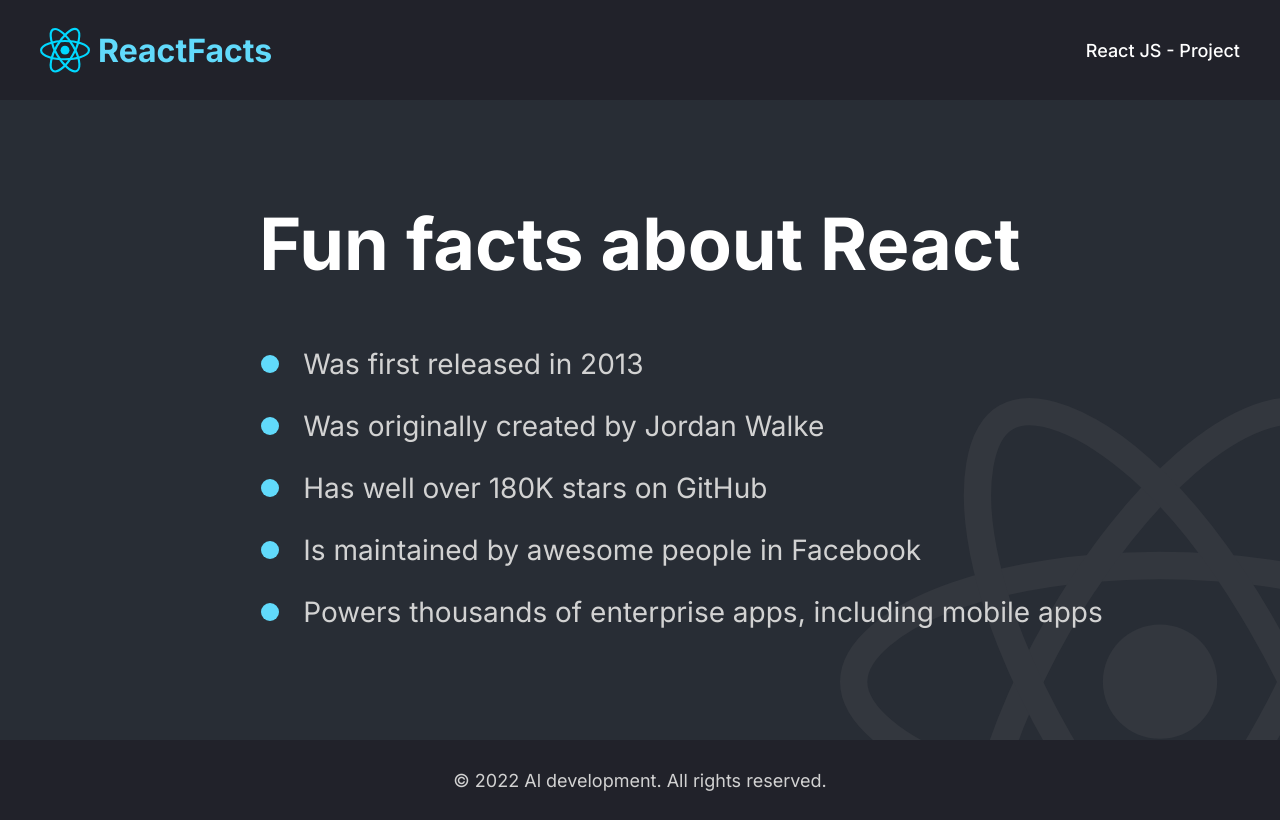
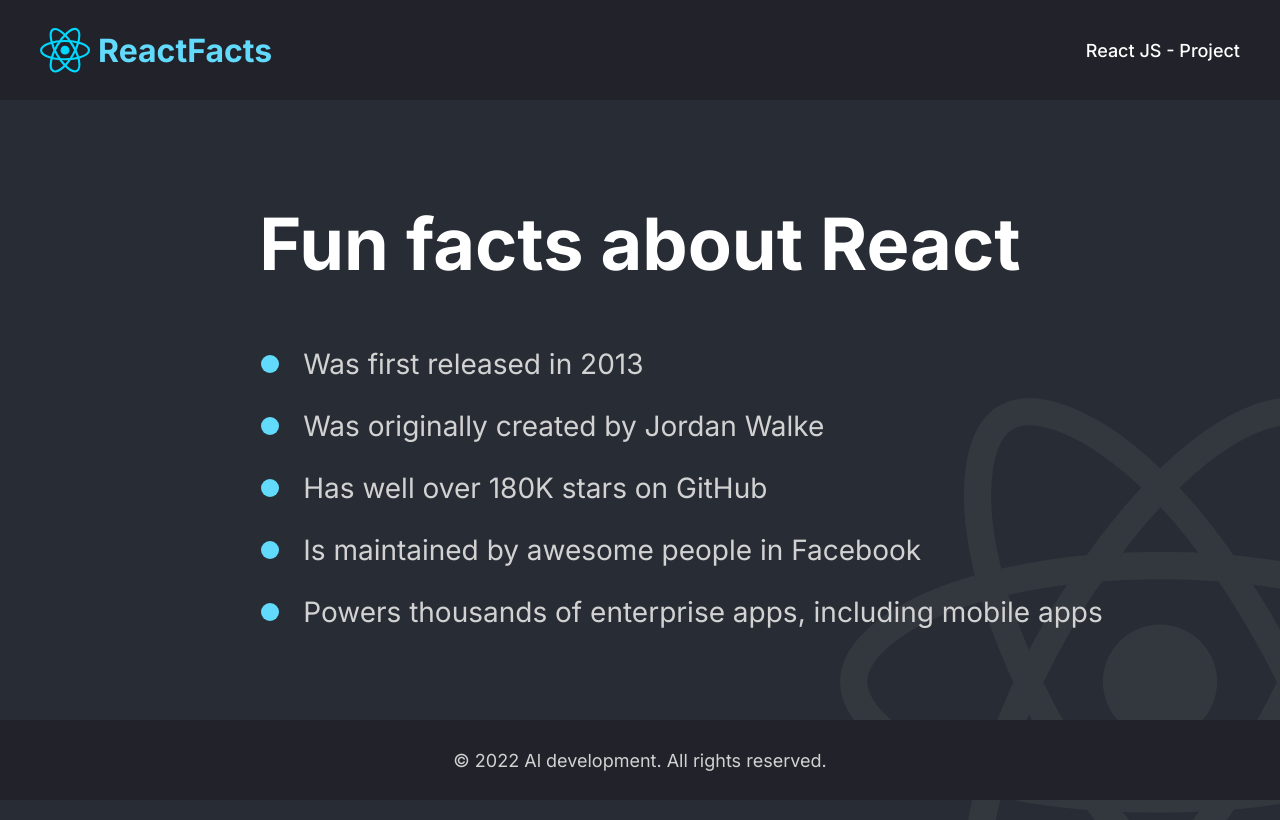
Before and after one commit to arialghifari/react-fact-site, a React app: page / in a window 1280 px wide. Built offline with nearby package versions, Linux system fonts and the light colour scheme.

Commit message:
Fix main layout

```diff
--- a/src/main.css
+++ b/src/main.css
@@ -61,7 +61,7 @@ main {
     flex-direction: column;
     align-items: center;
     padding: 100px 40px 60px 40px;
-    min-height: calc(100vh - 160px);
+    min-height: calc(100vh - 180px);
 }
 
 main > h1 {
```
